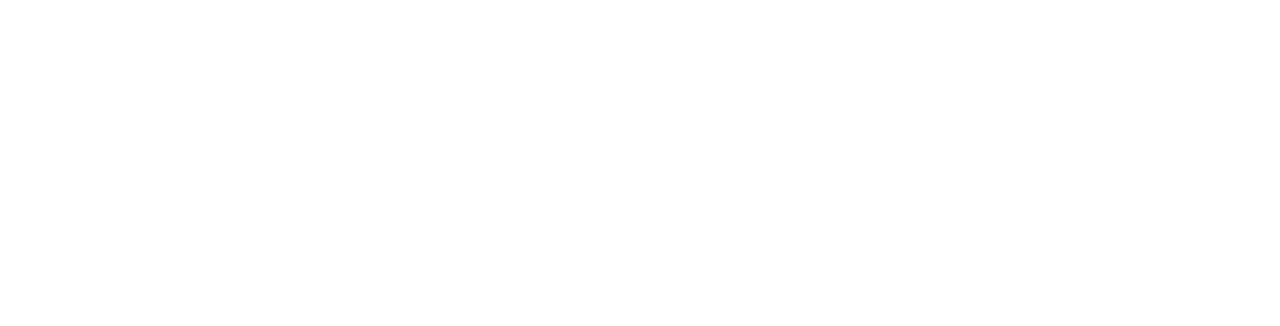
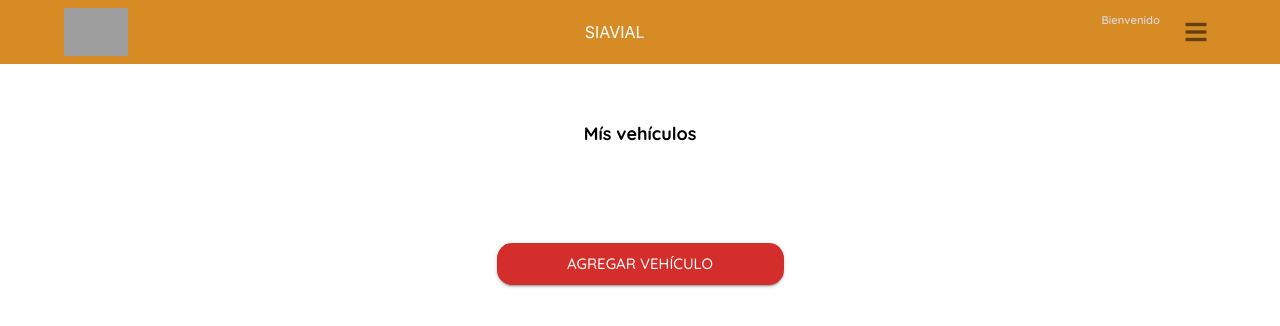
Before and after one commit to marco-ketxal/siavial-front-webapp, a React (Create React App) app: page /vehiculos in a window 1280 px wide. Before the commit this address had no page. Shown: the top 326 px of the page. Built offline with nearby package versions, Linux system fonts and the light colour scheme; grey boxes are pictures that could not be loaded; what react-global-configuration would draw is missing.

Commit message:
feat: add page vhiculos

```diff
--- a/src/App.js
+++ b/src/App.js
@@ -7,6 +7,7 @@
 import Login from './pages/Login/Login'
 import MiCuenta from './pages/MiCuenta/MiCuenta';
 import VehiculoSeleccionar from './pages/Vehiculos/VehiculoSeleccionar';
+import Vehiculos from './pages/Vehiculos/Vehiculos';
 import { Provider } from "react-redux";
 import store from "../src/redux/store";
 
@@ -39,6 +40,7 @@
                   <Route path="/login" element={<Login />} />
                   <Route path="/micuenta" element={<MiCuenta />} />
                   <Route path="/vehiculoseleccionar" element={<VehiculoSeleccionar />} />
+                  <Route path="/vehiculos" element={<Vehiculos />} />
                   <Route
                     path="/"
                     element={<Navigate to="/login" />}
--- a/src/pages/Vehiculos/VehiculoSeleccionar.js
+++ b/src/pages/Vehiculos/VehiculoSeleccionar.js
@@ -1,11 +1,10 @@
-import {React, Fragment, useEffect } from 'react';
+import {React, Fragment } from 'react';
 import { Grid ,  useMediaQuery , Typography , Container , Button , Avatar} from '@mui/material';
 import Navbar  from "../../components/Navbar/Navbar";
 import {useNavigate , useLocation } from 'react-router-dom';
 import {  useSelector, useDispatch} from 'react-redux';
 import { actualizarIdVehiculo } from '../../redux/actions/solicitudActions';
 import './vehiculo.scss'
-
 
 function VehiculoSeleccionar() {
     let history = useNavigate();
--- /dev/null
+++ b/src/pages/Vehiculos/Vehiculos.js
@@ -0,0 +1,85 @@
+import {React, Fragment } from 'react';
+import { Grid , useMediaQuery ,Typography , Container , Button , Avatar} from '@mui/material';
+import Navbar  from "../../components/Navbar/Navbar";
+import {useNavigate ,useLocation} from 'react-router-dom';
+import {  useSelector} from 'react-redux';
+import './vehiculo.scss'
+
+function Vehiculos() {
+    let history = useNavigate();
+    const location = useLocation();
+    const cliente = useSelector(state => state.Cliente)
+    const matches = useMediaQuery("(max-width:768px)");
+
+    const handleClickServicio = (index) =>{
+        if(location.state === undefined){ //no ha seleccionado un servicio
+            history('/vehiculodetalle',index);
+        }else{
+            history('/ubicacion');
+        }
+    }
+
+    return (
+        <Fragment>
+            <Navbar />
+            <Grid>
+            <Container maxWidth="md" style={{padding: "40px" }}>
+                <Typography className="text-title-page mt-1 mb-3">
+                    Mís vehículos
+                </Typography>
+
+                {/* Lista de Vehiculos */}
+                <Grid container align= 'center' className="mt-1" >
+                        {cliente.vehiculos?.map((vehi, index) => (
+                            <Grid
+                                item xs={ matches ? 12:5}
+                                align= 'center'
+                                key={index}
+                                className="card-vehiculo mt-1"
+                                onClick={()=>handleClickServicio(index)}
+                            >
+                                <Grid container align= 'center' >
+                                    <Grid item xs={3} >
+                                        <Avatar
+                                            className="icon-servicio mt-1"
+                                            src={vehi.foto}
+                                        />
+                                    </Grid>
+                                    <Grid item align = "left" xs={8}>
+                                        <Typography className="mt-1" style={{fontSize: "14px"}}>
+                                            <b>{vehi.marca} {vehi.modelo}</b>
+                                        </Typography>
+                                        <Typography  style={{fontSize: "14px"}}>
+                                            Color: {vehi.color}
+                                        </Typography>
+                                        <Typography  style={{fontSize: "14px"}}>
+                                            Placas: <b>{vehi.placa}</b>
+                                        </Typography>
+                                    </Grid>
+                                </Grid>
+                            </Grid>
+                        ))}
+                </Grid>
+
+
+                <Grid  className="mt-3" align= 'center'>
+                    <Button
+                        onClick={()=>history.push('/vehiculoregistrar',location.state)}
+                        variant="contained"
+                        color="primary"
+                        size="large"
+                        fullWidth={true}
+                        className="btn-rojo">
+                            agregar vehículo
+                    </Button>
+                </Grid>
+
+
+            </Container>
+            </Grid>
+        </Fragment>
+    )
+}
+
+
+export default  Vehiculos;
```
